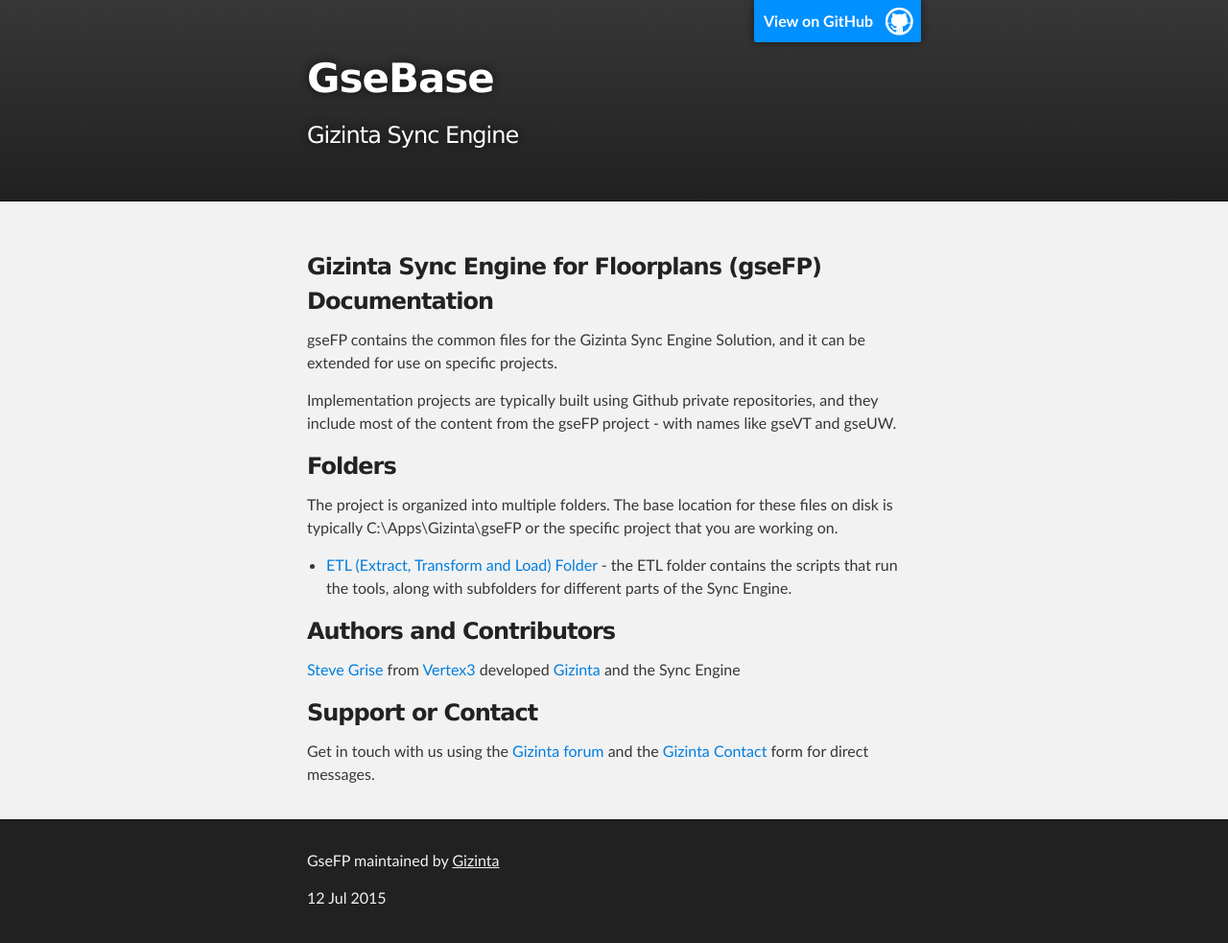
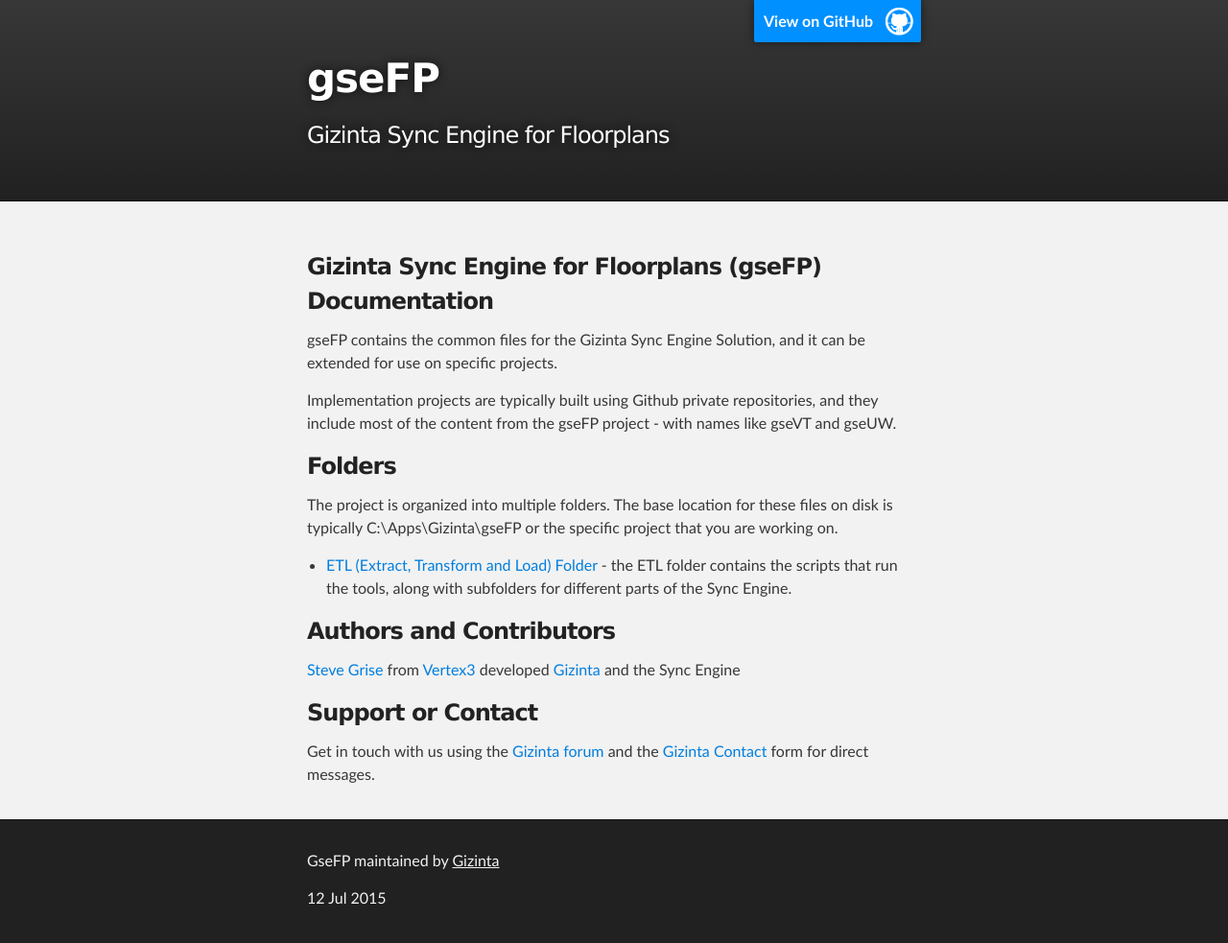
Before and after one commit to Gizinta/gseFP, a Jekyll site: the page built from index.html, in a window 1280 px wide. Shown: the whole page at 96% size. Built offline with Jekyll 4.4.1, drawn with Linux system fonts in a browser that asks for light colours.

Commit message:
Updated header.html

```diff
--- a/_includes/header.html
+++ b/_includes/header.html
@@ -3,8 +3,8 @@
         <header class="inner">
           <a id="forkme_banner" href="https://github.com/Gizinta/gseFP" target='new'>View on GitHub</a>
 
-          <h1 id="project_title">{{ page.title }}</h1>
-          <h2 id="project_tagline">{{ page.tagline }}</h2>
+          <h1 id="project_title">gseFP</h1>
+          <h2 id="project_tagline">Gizinta Sync Engine for Floorplans</h2>
 <!--
             <section id="downloads">
               <a class="zip_download_link" href="https://github.com/Gizinta/gseFP/zipball/master">Download this project as a .zip file</a>
```
